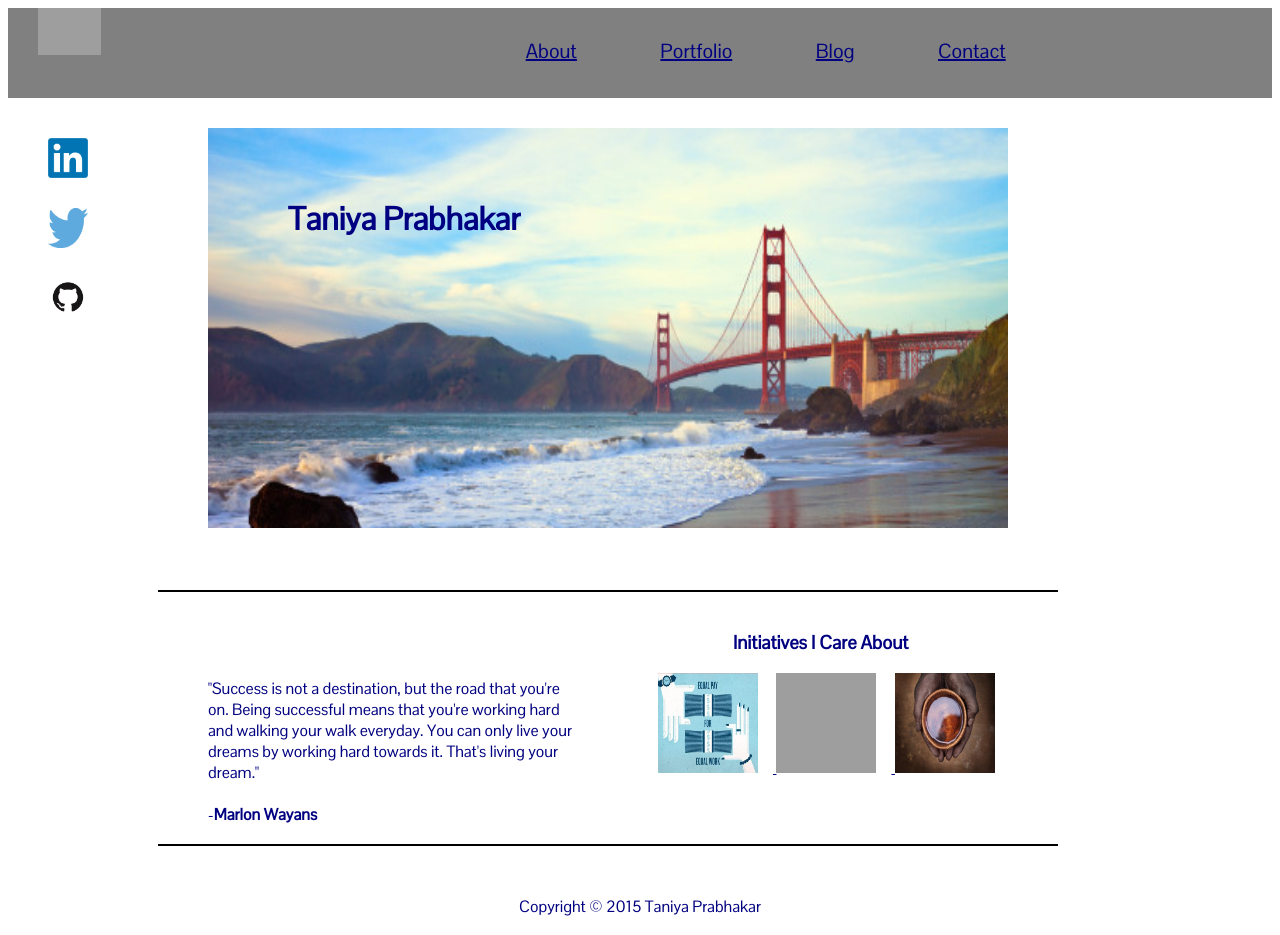
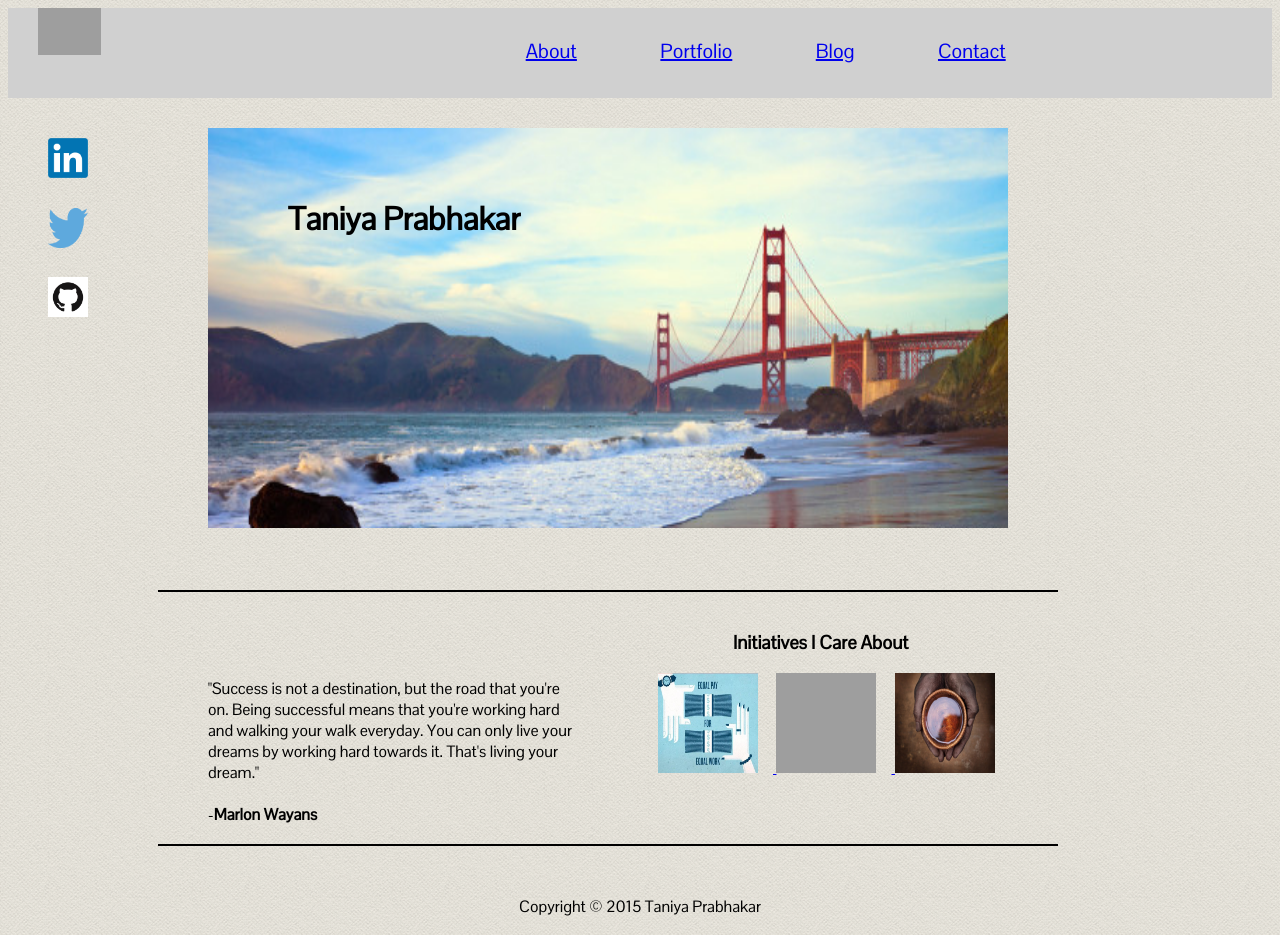
Before and after one commit to tani8/tani8.github.io, a plain HTML site: page index.html in a window 1280 px wide. Drawn offline with Linux system fonts and the light colour scheme; grey boxes are pictures that could not be loaded.

Commit message:
add background

```diff
--- a/stylesheets/default.css
+++ b/stylesheets/default.css
@@ -1,10 +1,17 @@
 *{
   font-family: 'Pontano Sans', sans-serif;
-  color: navy;
+  color: 009999;
+
 }
-
+body{
+  background-image: url('../imgs/seamless_paper_texture.png');
+  background-repeat: repeat;
+}
+a:hover{
+  color:;
+}
 #navbar-top{ /*gray nav background*/
-  background-color: gray;
+  background-color: #D0D0D0;
   height: 90px;
 }
 
```
